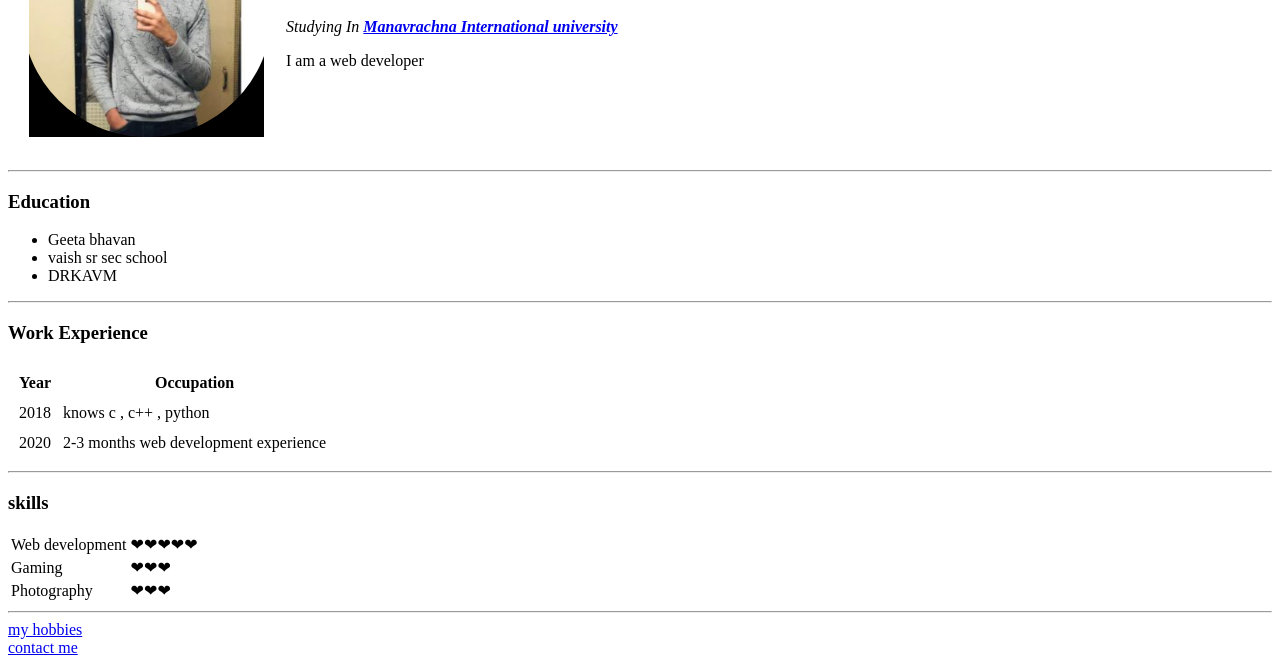
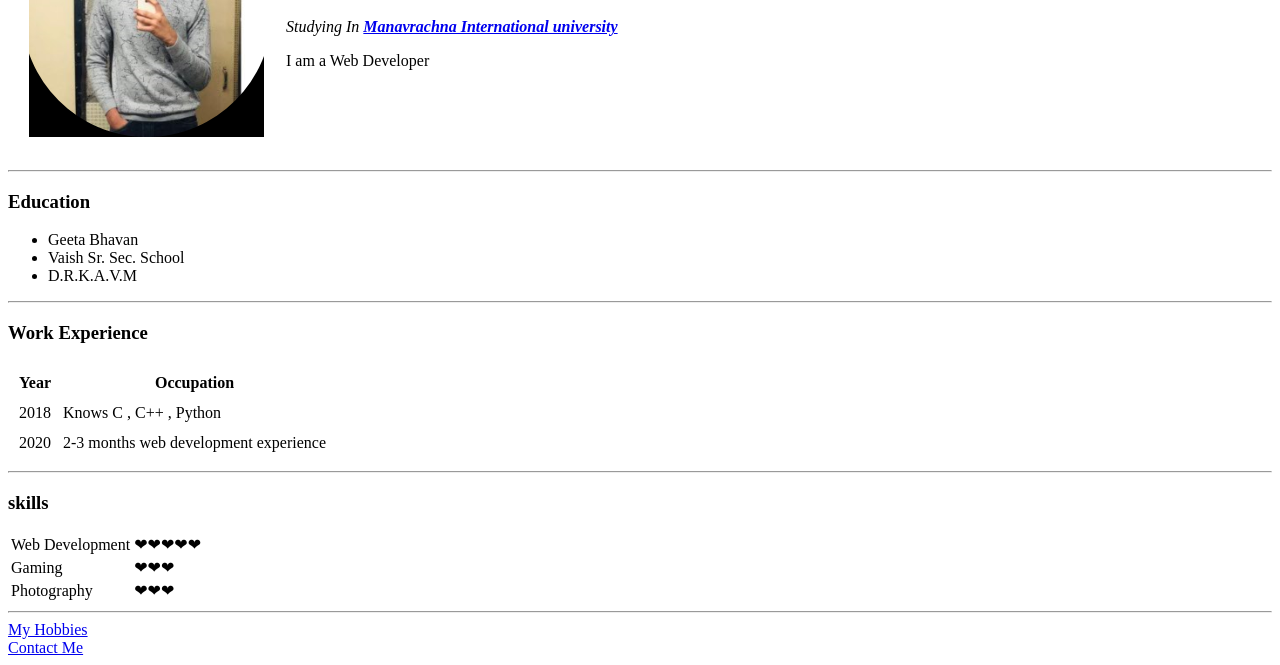
Before and after one commit to staarbuoyy/cv, a plain HTML site: page index.html in a window 1280 px wide. Shown: the part 145-810 px from the top of the page. Drawn offline with Linux system fonts and the light colour scheme.

Commit message:
Update index.html

```diff
--- a/index.html
+++ b/index.html
@@ -4,7 +4,7 @@
 <head>
   <meta charset="UTF-8" />
   <meta name="viewport" content="width=device-width, initial-scale=1.0" />
-  <title>😎Sachin's website</title>
+  <title>😎Sachin's Website</title>
 </head>
 
 <body>
@@ -19,16 +19,16 @@
               <a href="https://manavrachna.edu.in/international-institute-of-research-and-studies/">Manavrachna
                 International university</a></strong></em>
         </p>
-        <p>I am a web developer</p>
+        <p>I am a Web Developer</p>
       </td>
     </tr>
   </table>
   <hr />
   <h3>Education</h3>
   <ul>
-    <li>Geeta bhavan</li>
-    <li>vaish sr sec school</li>
-    <li>DRKAVM</li>
+    <li>Geeta Bhavan</li>
+    <li>Vaish Sr. Sec. School</li>
+    <li>D.R.K.A.V.M</li>
   </ul>
   <hr>
   <h3>Work Experience</h3>
@@ -39,7 +39,7 @@
     </tr>
     <tr>
       <td>2018</td>
-      <td>knows c , c++ , python</td>
+      <td>Knows C , C++ , Python</td>
     </tr>
     <tr>
       <td>2020</td>
@@ -50,7 +50,7 @@
   <h3>skills</h3>
   <table>
     <tr>
-      <td>Web development</td>
+      <td>Web Development</td>
       <td>❤❤❤❤❤</td>
     </tr>
     <tr>
@@ -63,9 +63,9 @@
     </tr>
   </table>
   <hr />
-  <a href="hobbies.html">my hobbies</a>
+  <a href="hobbies.html">My Hobbies</a>
   <br>
-  <a href="contact.html">contact me</a>
+  <a href="contact.html">Contact Me</a>
 </body>
 
 </html>
```
